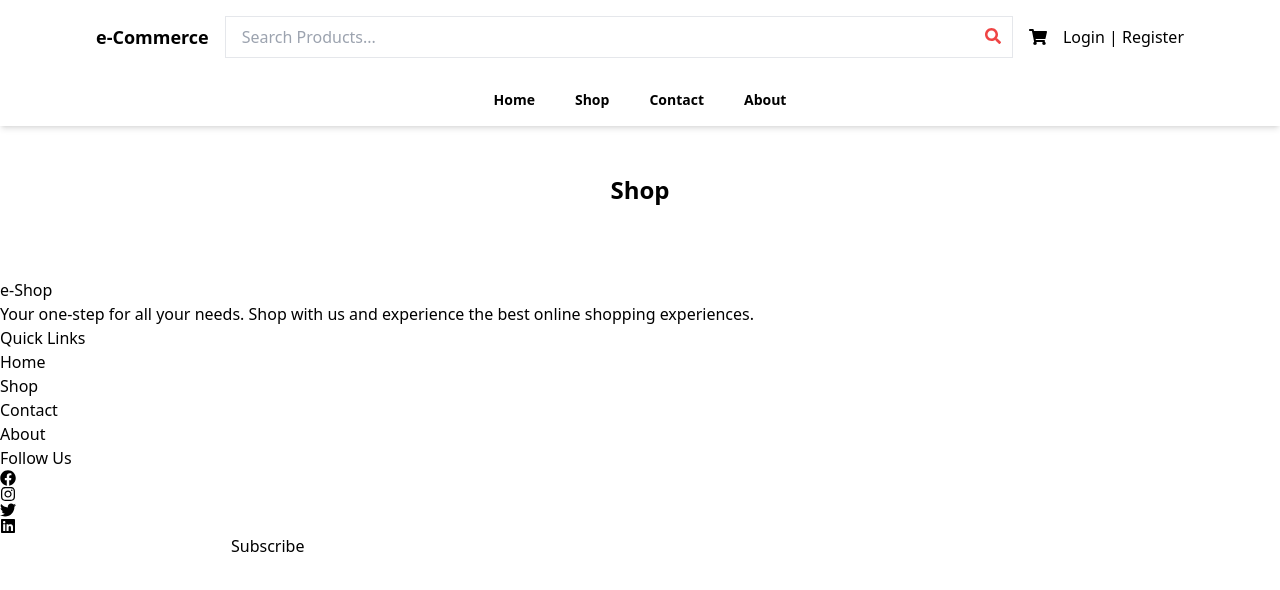
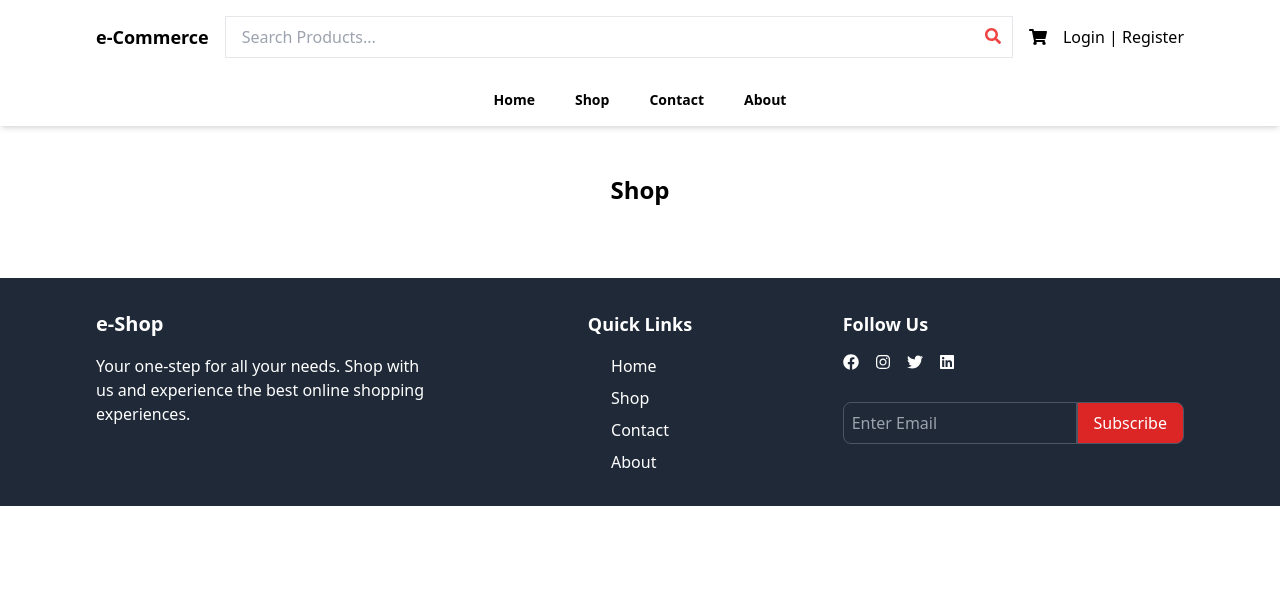
Before and after one commit to singhvijay031/e-commerce-frontend, a React (Vite) app: page /shop in a window 1280 px wide. Shown: the top 590 px of the page. Built offline with nearby package versions, Linux system fonts and the light colour scheme.

Commit message:
added css for footer

```diff
--- a/src/components/Footer.jsx
+++ b/src/components/Footer.jsx
@@ -3,51 +3,68 @@
 
 const Footer = () => {
   return (
-    <footer>
+    <footer className=" bg-gray-800 text-white py-8 px-4 md:px-16 lg:px-24">
+      <div className=" container mx-auto grid grid-cols-1 md:grid-cols-3 gap-8">
         <div>
-        <div>
-          <h3>e-Shop</h3>
-          <p>
+          <h3 className=" text-xl font-semibold">e-Shop</h3>
+          <p className=" mt-4">
             Your one-step for all your needs. Shop with us and experience the
             best online shopping experiences.
           </p>
         </div>
-        <div>
-          <h4>Quick Links</h4>
-          <ul>
+        <div className=" flex flex-col md:items-center">
+          <h4 className=" text-lg font-semibold">Quick Links</h4>
+          <ul className=" mt-4 space-y-2">
             <li>
-              <Link>Home</Link>
+              <Link to="/" className="hover:underline">
+                Home
+              </Link>
             </li>
             <li>
-              <Link>Shop</Link>
+              <Link to="/shop" className=" hover:underline">
+                Shop
+              </Link>
             </li>
             <li>
-              <Link>Contact</Link>
+              <Link to="/contact" className=" hover:underline">
+                Contact
+              </Link>
             </li>
             <li>
-              <Link>About</Link>
+              <Link to="/about" className=" hover:underline">
+                About
+              </Link>
             </li>
           </ul>
         </div>
         <div>
-          <h4>Follow Us</h4>
-          <a href="">
+          <h4 className=" text-lg font-semibold">Follow Us</h4>
+          <div className=" flex space-x-4 mt-4">
+            <a href="" className=" hover:text-gray-400">
               <FaFacebook />
             </a>
-          <a href="">
+            <a href="" className=" hover:text-gray-400">
               <FaInstagram />
             </a>
-          <a href="">
+            <a href="" className=" hover:text-gray-400">
               <FaTwitter />
             </a>
-          <a href="">
+            <a href="" className=" hover:text-gray-400">
               <FaLinkedin />
             </a>
           </div>
-        <form>
-          <input type="email" />
-          <button>Subscribe</button>
+
+          <form className=" flex items-center justify-center mt-8">
+            <input
+              type="email"
+              placeholder="Enter Email"
+              className=" w-full p-2 rounded-l-lg bg-gray-800 border border-gray-600"
+            />
+            <button className=" bg-red-600 text-white px-4 py-2 rounded-r-lg border border-gray-600">
+              Subscribe
+            </button>
           </form>
+        </div>
       </div>
     </footer>
   );
```
Lines whose indentation alone changed are shown as unchanged.
